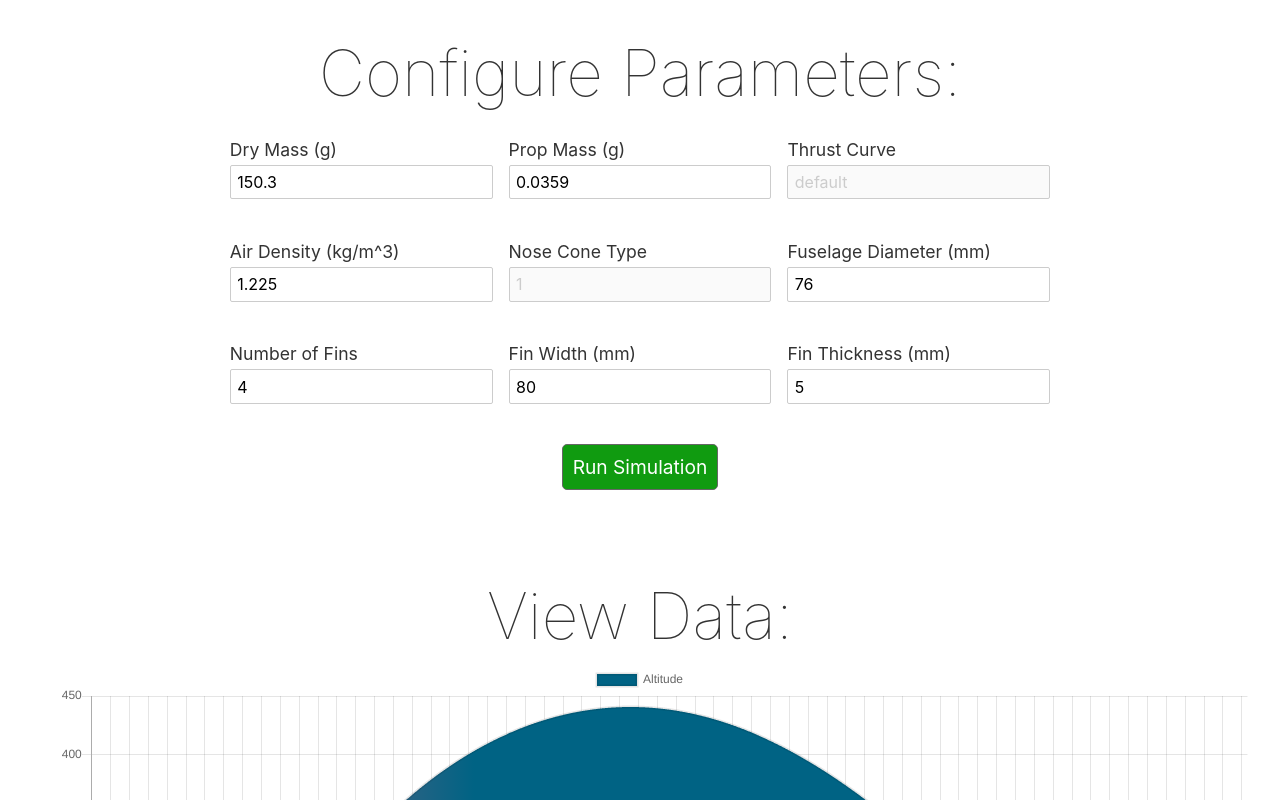
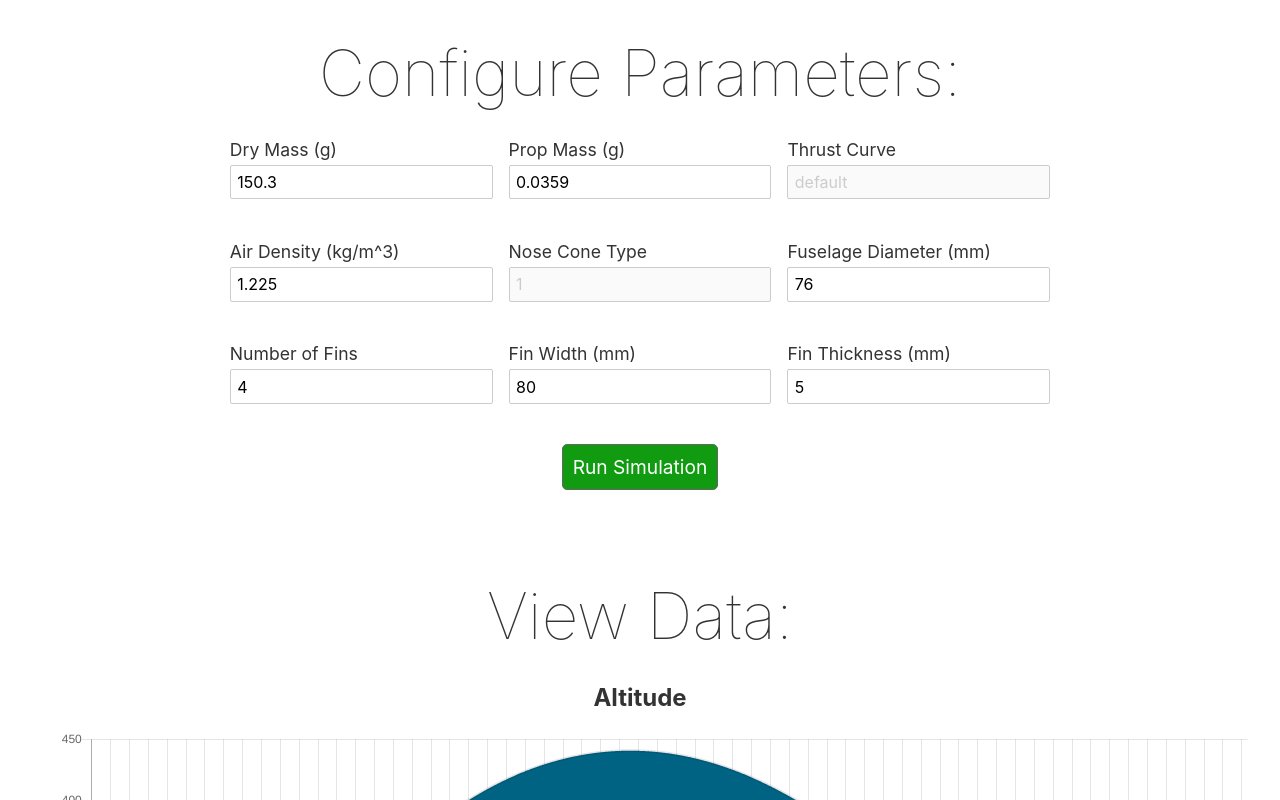
Before and after one commit to kkingsbe/RocketSimV2, a Svelte app in the folder RocketSim/: page / in a window 1280 px wide. Both pictures are taken after a click on the button "Run Simulation". Shown: the top 800 px of the page. Built offline with nearby package versions, Linux system fonts and the light colour scheme.

Commit message:
Some fixes

```diff
--- a/RocketSim/src/App.svelte
+++ b/RocketSim/src/App.svelte
@@ -367,6 +367,9 @@
 					point: {
 						radius: 0
 					}
+				},
+				legend: {
+					display: false
 				}
 			}
 		})
@@ -407,6 +410,9 @@
 					point: {
 						radius: 0
 					}
+				},
+				legend: {
+					display: false
 				}
 			}
 		})
@@ -447,6 +453,9 @@
 					point: {
 						radius: 0
 					}
+				},
+				legend: {
+					display: false
 				}
 			}
 		})
@@ -487,6 +496,9 @@
 					point: {
 						radius: 0
 					}
+				},
+				legend: {
+					display: false
 				}
 			}
 		})
@@ -527,6 +539,9 @@
 					point: {
 						radius: 0
 					}
+				},
+				legend: {
+					display: false
 				}
 			}
 		})
@@ -548,10 +563,29 @@
 	</Configuration>
 	<button class="start" on:click={runSim}>Run Simulation</button>
 	<h1>View Data:</h1>
+	{#if typeof(altChart) !== "undefined"}
+		<h2>Altitude</h2>
+	{/if}
 	<canvas id="altChart"></canvas>
+
+	{#if typeof(vChart) !== "undefined"}
+		<h2>Velocity</h2>
+	{/if}
 	<canvas id="vChart"></canvas>
+
+	{#if typeof(aChart) !== "undefined"}
+		<h2>Acceleration</h2>
+	{/if}
 	<canvas id="aChart"></canvas>
+
+	{#if typeof(dChart) !== "undefined"}
+		<h2>Drag</h2>
+	{/if}
 	<canvas id="dChart"></canvas>
+
+	{#if typeof(tChart) !== "undefined"}
+		<h2>Thrust</h2>
+	{/if}
 	<canvas id="tChart"></canvas>
 </main>
 
```
